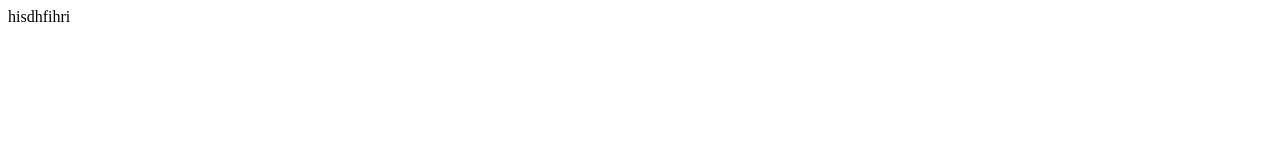
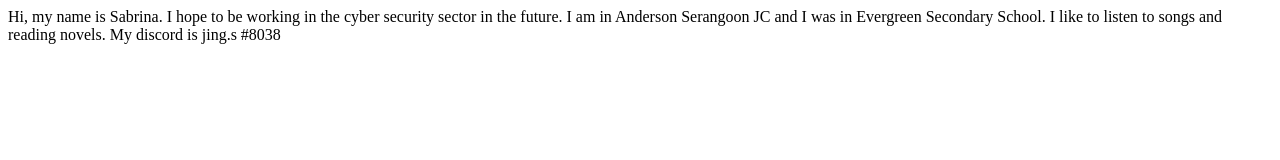
Before and after one commit to Jssoh26/web, a plain HTML site: page index.html in a window 1280 px wide. Drawn offline with Linux system fonts and the light colour scheme.

Commit message:
Update index.html

```diff
--- a/index.html
+++ b/index.html
@@ -5,6 +5,10 @@
     <title>ASRJC Web</title>
   </head>
   <body>
-   hisdhfihri
+   Hi, my name is Sabrina.
+   I hope to be working in the cyber security sector in the future.
+   I am in Anderson Serangoon JC and I was in Evergreen Secondary School.
+   I like to listen to songs and reading novels.
+   My discord is jing.s #8038
   </body>
 </html>
```
